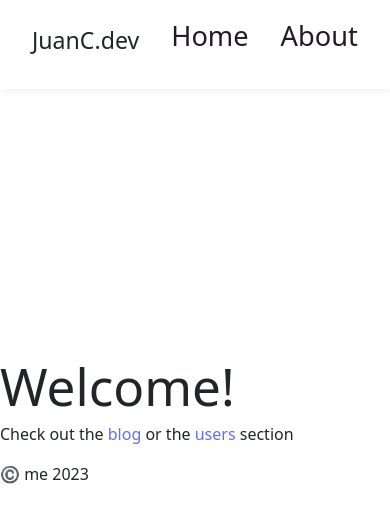
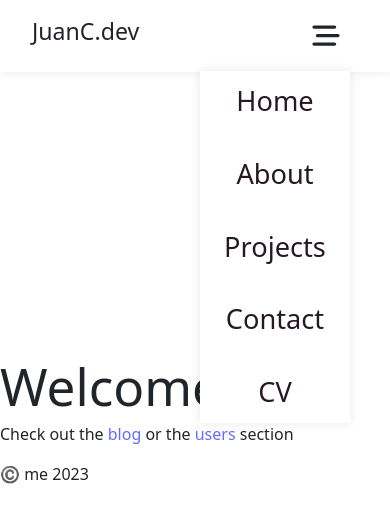
Before and after one commit to JuanCarlosAguilarB/portfolio_react_ultimate, a React (Vite) app: page / in a window 390 px wide. Shown: the top 522 px of the page. Built offline with nearby package versions, Linux system fonts and the light colour scheme.

Commit message:
create the desing responsive of navbar

```diff
--- a/src/Components/Atoms/Navbar/Navbar.css
+++ b/src/Components/Atoms/Navbar/Navbar.css
@@ -9,7 +9,8 @@
     top: 0;
 
     width: 100%;
-    height: auto;
+    min-width: 300px;
+    height: 72px;
 
     box-shadow: 0 0 10px rgba(0,0,0,.09);
 
@@ -21,6 +22,7 @@
     display: flex;
 
     gap : 2rem;
+    margin: 0px;
 
     list-style: none;
 }
@@ -43,3 +45,43 @@
     box-shadow: inset 100px 0 0 0 #c8e2f0;
     /* color: (136, 55, 55); */
 }
+
+@media screen and (max-width: 768px) {
+    /* .navbar_container{
+        flex-direction: column;
+        align-items: flex-start;
+    } */
+
+    .navbar_container-list{
+        flex-direction: column;
+        align-items: center;
+        justify-content: center;
+
+        position: absolute;
+        top: 71px;
+        right: 40px;
+        background-color: white;
+        box-shadow: 0 0 10px rgba(0,0,0,.09);
+
+        width: auto;
+        height: auto;
+        min-width: 150px;
+
+        transition: color .34s ease-in-out, box-shadow .3s ease-in-out;
+
+        z-index: 1;
+
+        /* margin: 10px; */
+        padding: 10px;
+
+    }
+
+    .navbar_container-list-link{
+        margin: 0;
+        padding: 0;
+    }
+
+    .display_none{
+        display: none;
+    }
+}
--- a/src/Components/Atoms/Navbar/Navbar.jsx
+++ b/src/Components/Atoms/Navbar/Navbar.jsx
@@ -1,24 +1,62 @@
-import React from "react";
+import React, { useState } from "react";
 import { NavLink } from "react-router-dom";
 import Nav from "react-bootstrap/Nav";
 import "./Navbar.css";
 import { Link } from "react-router-dom";
+import { FontAwesomeIcon } from "@fortawesome/react-fontawesome";
+import { faBarsStaggered } from "@fortawesome/free-solid-svg-icons";
+import { useMediaQuery } from "../../../Core/Hooks";
 
 const Navbar = () => {
+  const [widthWindowNavigator, heightWindowNavigator] = useMediaQuery();
+
+  const [isShowOptionsMenuHamburguer, setIsShowOptionsMenuHamburguer] =
+    useState(false);
+
+  const handleShowOptionsMenuHamburguer = () => {
+    setIsShowOptionsMenuHamburguer(!isShowOptionsMenuHamburguer);
+  };
+
   return (
     <>
       <nav className="navbar_container">
-        <h3>
+        <h3 style={{ width: "40px" }}>
           {" "}
           <span>JuanC.dev</span>{" "}
         </h3>
 
-        <ul className="navbar_container-list">
-          <Link className="navbar_container-list-link" to="/home">Home</Link>
-          <Link className="navbar_container-list-link" to="/About">About</Link>
-          <Link className="navbar_container-list-link" to="/Projects">Projects</Link>
-          <Link className="navbar_container-list-link" to="/Contact">Contact</Link>
-          <Link className="navbar_container-list-link" to="/CV">CV</Link>
+        <FontAwesomeIcon
+          icon={faBarsStaggered}
+          style={{
+            paddingRight: "12px",
+            display: widthWindowNavigator > 768 ? "none" : null,
+            width: "40px",
+          }}
+          onClick={handleShowOptionsMenuHamburguer}
+        />
+        <ul
+          className={
+            isShowOptionsMenuHamburguer
+              ? "display_none navbar_container-list"
+              : "navbar_container-list"
+          }
+          style={{ dysplay: "none" }}
+        >
+          <Link className="navbar_container-list-link" to="/home">
+            Home
+          </Link>
+          <Link className="navbar_container-list-link" to="/About">
+            About
+          </Link>
+          <Link className="navbar_container-list-link" to="/Projects">
+            Projects
+          </Link>
+          <Link className="navbar_container-list-link" to="/Contact">
+            Contact
+          </Link>
+          <Link className="navbar_container-list-link" to="/CV">
+            CV
+          </Link>
         </ul>
       </nav>
     </>
```
